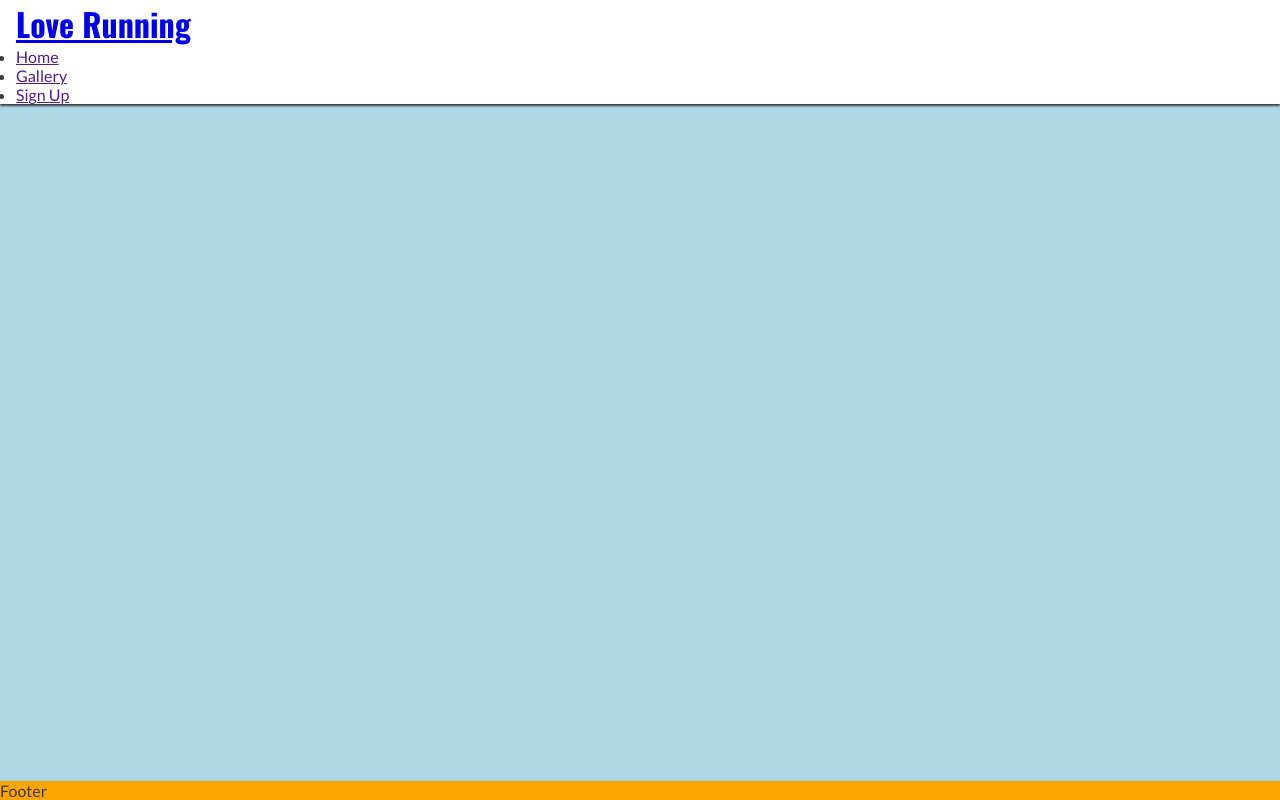
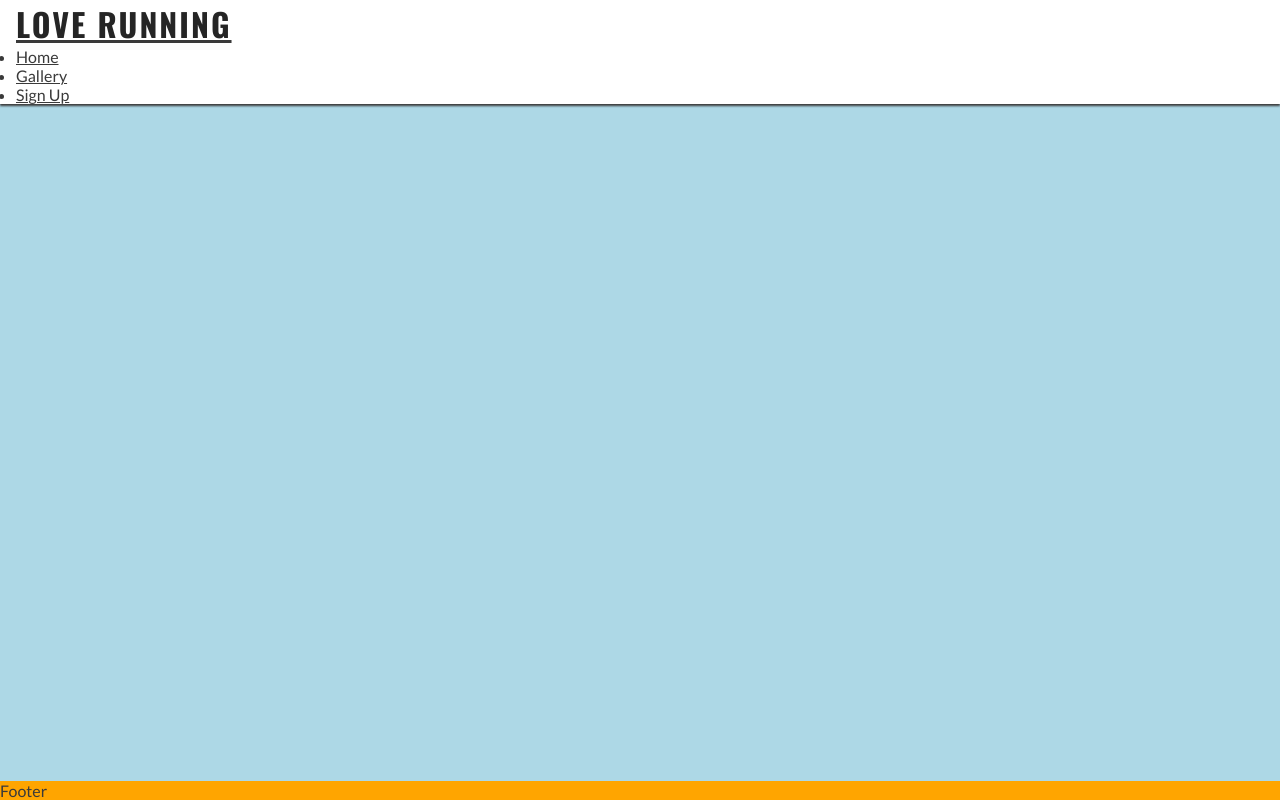
Before and after one commit to rabsingh/love-running, a plain HTML site: page index.html in a window 1280 px wide. Drawn offline with nearby package versions, Linux system fonts and the light colour scheme.

Commit message:
Set h1 letter spacing, color

```diff
--- a/assets/css/style.css
+++ b/assets/css/style.css
@@ -28,8 +28,16 @@ header {
     box-shadow: 0 2px 2px #3a3a3a;
 }
 
+header a {
+    text-direction: none;
+    color: inherit;
+}
+
 h1{
     font-family: 'Oswald' , sans-serif;
+    text-transform: uppercase;
+    letter-spacing: 2px;
+    color: #252525;
 }
 
 /* Main */
```
